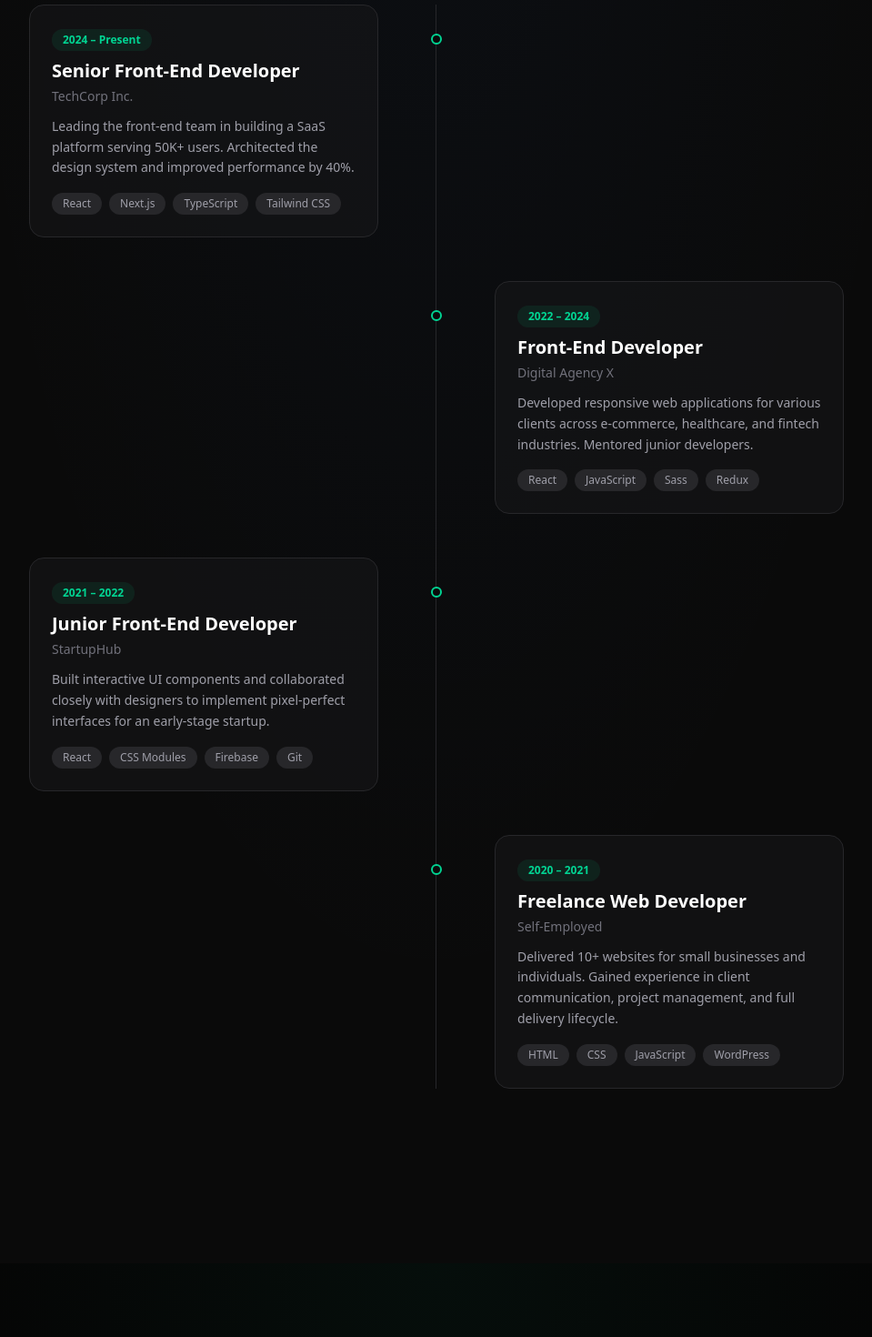
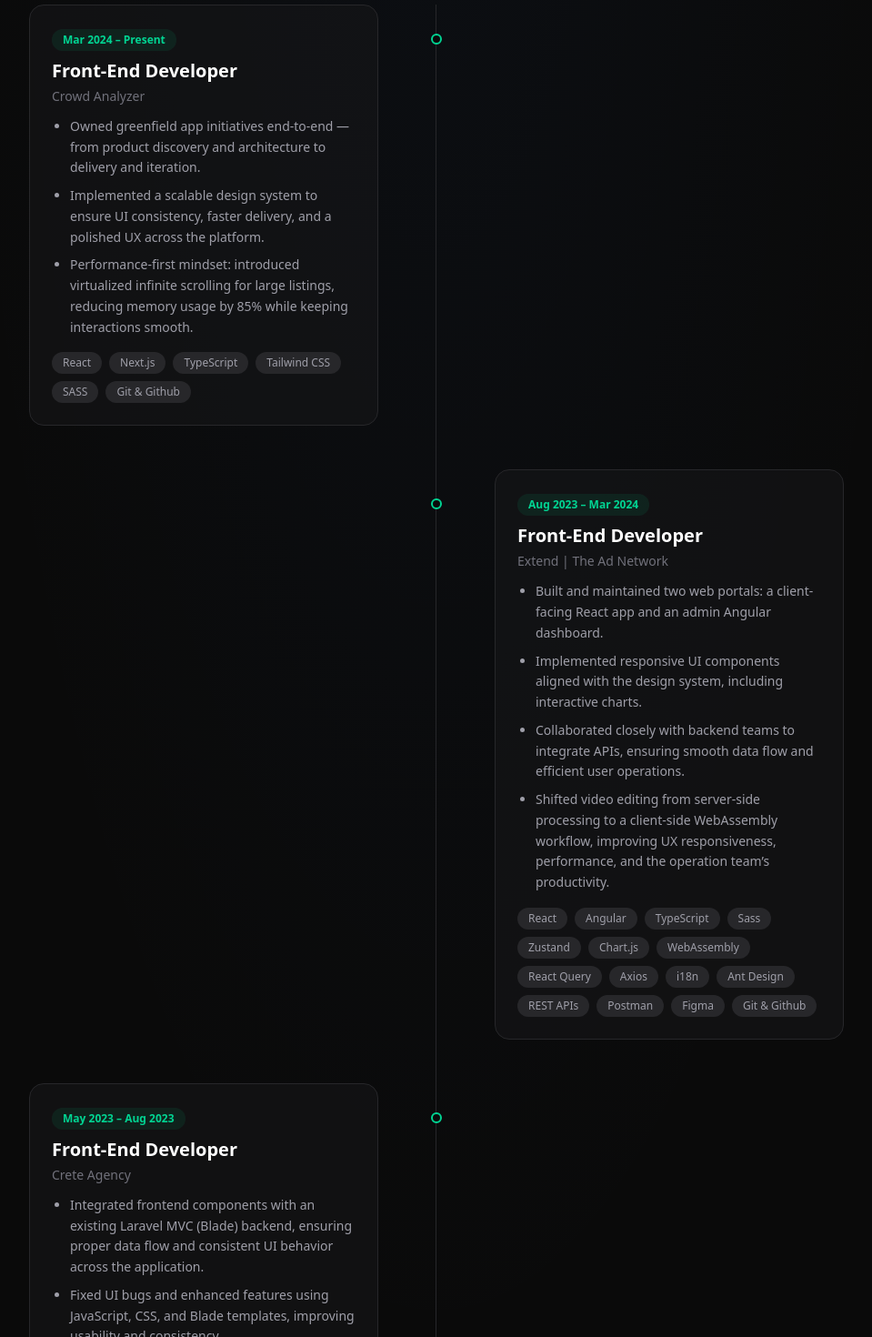
Before and after one commit to eslamsobhy/sobhy-portfolio, a Next.js app: page / in a window 1280 px wide. Shown: the part 3140-4610 px from the top of the page at 91% size, without its empty margins (160-1119 px from the left). Built offline with nearby package versions, Linux system fonts and the light colour scheme.

Commit message:
Refactor Experience component to support array descriptions for experience items; update portfolio data with new roles, companies, and detailed descriptions for enhanced clarity and presentation.

```diff
--- a/src/components/Experience.tsx
+++ b/src/components/Experience.tsx
@@ -91,9 +91,17 @@
                   <p className="mb-3 text-sm font-medium text-zinc-500">
                     {item.company}
                   </p>
-                  <p className="mb-4 text-sm leading-relaxed text-zinc-400">
-                    {item.description}
-                  </p>
+                  {Array.isArray(item.description) ? (
+                    <ul className="mb-4 list-disc space-y-2 pl-5 text-sm leading-relaxed text-zinc-400">
+                      {item.description.map((point) => (
+                        <li key={point}>{point}</li>
+                      ))}
+                    </ul>
+                  ) : (
+                    <p className="mb-4 text-sm leading-relaxed text-zinc-400">
+                      {item.description}
+                    </p>
+                  )}
                   <div className="flex flex-wrap gap-2">
                     {item.technologies.map((tech) => (
                       <span
--- a/src/data/portfolio.ts
+++ b/src/data/portfolio.ts
@@ -117,40 +117,50 @@
   items: [
     {
       id: 1,
-      role: "Senior Front-End Developer",
-      company: "TechCorp Inc.",
-      period: "2024 – Present",
-      description:
-        "Leading the front-end team in building a SaaS platform serving 50K+ users. Architected the design system and improved performance by 40%.",
-      technologies: ["React", "Next.js", "TypeScript", "Tailwind CSS"],
+      role: "Front-End Developer",
+      company: "Crowd Analyzer",
+      period: "Mar 2024 – Present",
+      description: [
+        "Owned greenfield app initiatives end-to-end — from product discovery and architecture to delivery and iteration.",
+        "Implemented a scalable design system to ensure UI consistency, faster delivery, and a polished UX across the platform.",
+        "Performance-first mindset: introduced virtualized infinite scrolling for large listings, reducing memory usage by 85% while keeping interactions smooth.",
+      ],
+      technologies: ["React", "Next.js", "TypeScript", "Tailwind CSS", "SASS", "Git & Github"],
     },
     {
       id: 2,
       role: "Front-End Developer",
-      company: "Digital Agency X",
-      period: "2022 – 2024",
-      description:
-        "Developed responsive web applications for various clients across e-commerce, healthcare, and fintech industries. Mentored junior developers.",
-      technologies: ["React", "JavaScript", "Sass", "Redux"],
+      company: "Extend | The Ad Network",
+      period: "Aug 2023 – Mar 2024",
+      description: [
+        "Built and maintained two web portals: a client-facing React app and an admin Angular dashboard.",
+        "Implemented responsive UI components aligned with the design system, including interactive charts.",
+        "Collaborated closely with backend teams to integrate APIs, ensuring smooth data flow and efficient user operations.",
+        "Shifted video editing from server-side processing to a client-side WebAssembly workflow, improving UX responsiveness, performance, and the operation team’s productivity.",
+      ],
+      technologies: ["React", "Angular", "TypeScript", "Sass", "Zustand", "Chart.js", "WebAssembly", "React Query", "Axios", "i18n", "Ant Design", "REST APIs", "Postman", "Figma", "Git & Github"],
     },
     {
       id: 3,
-      role: "Junior Front-End Developer",
-      company: "StartupHub",
-      period: "2021 – 2022",
-      description:
-        "Built interactive UI components and collaborated closely with designers to implement pixel-perfect interfaces for an early-stage startup.",
-      technologies: ["React", "CSS Modules", "Firebase", "Git"],
+      role: "Front-End Developer",
+      company: "Crete Agency",
+      period: "May 2023 – Aug 2023",
+      description: [
+        "Integrated frontend components with an existing Laravel MVC (Blade) backend, ensuring proper data flow and consistent UI behavior across the application.",
+        "Fixed UI bugs and enhanced features using JavaScript, CSS, and Blade templates, improving usability and consistency.",
+        "Collaborated closely with backend developers to ensure smooth frontend–backend integration, accurate data handling, and reliable application functionality.",
+      ],
+      technologies: ["Blade", "Laravel", "JavaScript", "CSS", "PHP", "MySQL", "Git & Github"],
     },
-    {
-      id: 4,
-      role: "Freelance Web Developer",
-      company: "Self-Employed",
-      period: "2020 – 2021",
-      description:
-        "Delivered 10+ websites for small businesses and individuals. Gained experience in client communication, project management, and full delivery lifecycle.",
-      technologies: ["HTML", "CSS", "JavaScript", "WordPress"],
-    },
+    // {
+    //   id: 4,
+    //   role: "Freelance Web Developer",
+    //   company: "Self-Employed",
+    //   period: "2020 – 2021",
+    //   description:
+    //     "Delivered 10+ websites for small businesses and individuals. Gained experience in client communication, project management, and full delivery lifecycle.",
+    //   technologies: ["HTML", "CSS", "JavaScript", "WordPress"],
+    // },
   ],
 };
 
```
